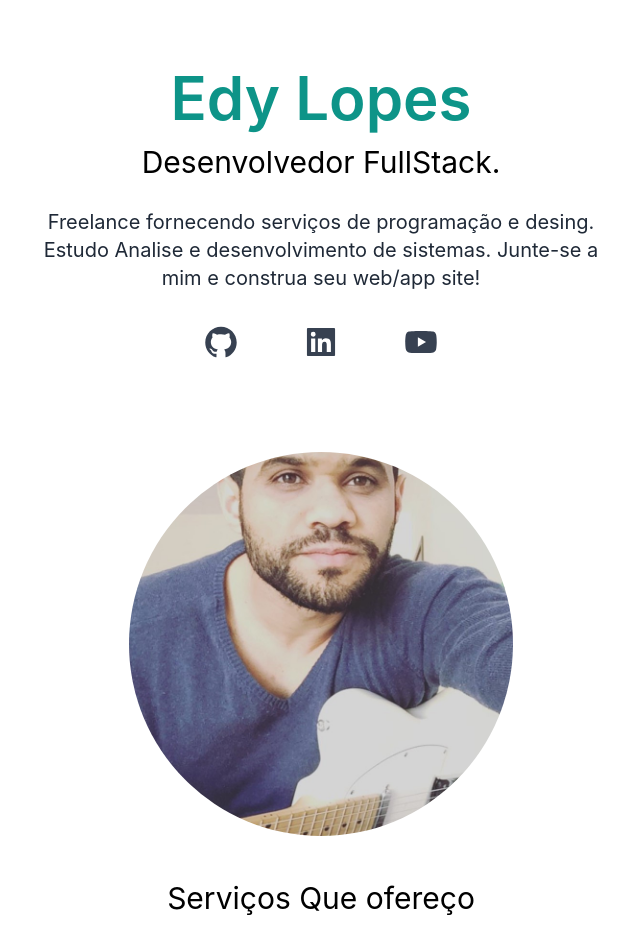
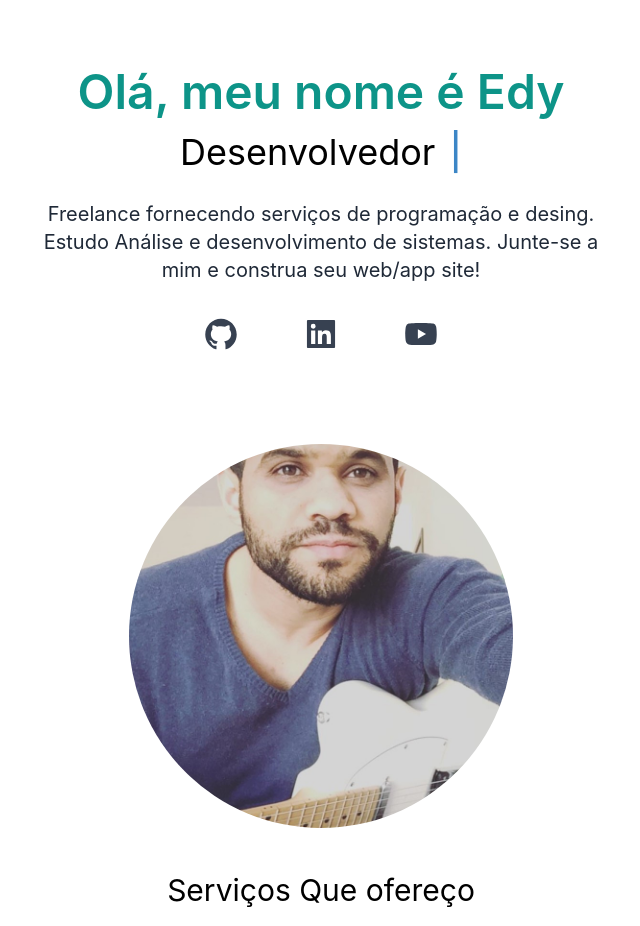
Before and after one commit to Edy-ux/react-portifolio-with-tailwind, a Next.js app: page / in a window 1280 px wide. Shown: the part 60-986 px from the top of the page, without its empty margins (319-959 px from the left). Built offline with nearby package versions, Linux system fonts and the light colour scheme.

Commit message:
feat: updated

```diff
--- a/src/components/Body.jsx
+++ b/src/components/Body.jsx
@@ -27,14 +27,14 @@ const Body = () => {
                     <p className="text-lg text-justify md:text-center py-2 leading-8 text-gray-800 dark:text-gray-200">
                         Desde o início da minha jornada como desenvolvedor
                         freelancer, já fiz trabalho remoto para{' '}
-                        <span className="text-teal-500">Agências </span>
+                        <span className="text-teal-500">agências </span>
                         consultado para{' '}
                         <span className="text-teal-500">startups </span>e
                         colaborei com pessoas talentosas para criar produtos
                         digitais tanto para uso comercial quanto para o
                         consumidor final.
                     </p>
-                    <p className="text-md py-2 leading-8 text-gray-800 dark:text-gray-200">
+                    <p className="md:text-center  text-base py-2 leading-8 text-gray-800 dark:text-gray-200">
                         Eu ofereço junto com meu time uma ampla gama de
                         serviços, incluindo design de marca e programação.
                     </p>
--- a/src/components/Header.jsx
+++ b/src/components/Header.jsx
@@ -1,7 +1,7 @@
 import { useState, useEffect, useRef } from 'react';
 import { BsFillMoonStarsFill } from 'react-icons/bs';
 import { useLocalStorage } from '@/hooks/useLocalStorage';
-import { AiFillGithub } from 'react-icons/ai';
+import { AiFillCode, AiFillGithub } from 'react-icons/ai';
 import useHandleScroll from '@/hooks/useHandleScroll';
 import Link from 'next/link';
 
@@ -17,12 +17,12 @@ const Header = ({ setDarkToggle }) => {
     return (
         <nav
             ref={navRef}
-            className={`md:px-40 px-4 transition-all duration-300 ease-in-out  shadow-sm dark:border-b dark:border-b-slate-800 fixed ${
+            className={`md:px-40 px-4 transition-all duration-500 ease-in-out  shadow-sm dark:border-b dark:border-b-slate-800 fixed ${
                 !navBarStyle.top ? 'top-0' : '-top-20'
             } z-10 h-16  py-10 flex justify-between items-center bg-white dark:bg-gray-900  dark:text-white w-full`}
         >
             <div className="flex items-center  justify-between gap-3 w-full">
-                <h1 className="font-burtons font-normal text-xl">
+                <h1 className="font-burtons font-normal text-xl flex items-center gap-3">
                     developerbyedy
                 </h1>
                 <ul className="flex items-center  gap-3">
--- a/src/components/Profile.jsx
+++ b/src/components/Profile.jsx
@@ -1,18 +1,33 @@
-import { AiFillLinkedin, AiFillYoutube, AiFillGithub } from 'react-icons/ai';
+import {
+    AiFillLinkedin,
+    AiFillYoutube,
+    AiFillGithub,
+    AiFillCode,
+} from 'react-icons/ai';
 import Image from 'next/image';
 import devedy from '../../public/avatar.png';
+import WriteMachine from './WriteMachine';
 const Profile = () => {
     return (
         <div className="text-center p-10 py-10">
-            <h2 className=" font-semibold text-5xl py-2 text-teal-600  dark:text-teal-400 md:text-6xl">
-                Edy Lopes
-            </h2>
-            <h3 className="text-2xl py-2 dark:text-white md:text-3xl">
-                Desenvolvedor FullStack.
-            </h3>
+            <div>
+                <h2 className=" font-semibold text-3xl py-2 text-teal-600  dark:text-teal-400 md:text-5xl">
+                    <WriteMachine
+                        description="Olá, meu nome é Edy"
+                        hiddenCursor
+                    />
+                </h2>
+                <h3 className="text-2xl py-2 dark:text-white md:text-4xl">
+                    <WriteMachine
+                        description="Desenvolvedor FullStack."
+                        delay={3450}
+                    />
+                </h3>
+            </div>
+
             <p className="text-md py-5 leading-8 text-gray-800 dark:text-gray-200 max-w-xl mx-auto md:text-xl">
                 Freelance fornecendo serviços de programação e desing. Estudo
-                Analise e desenvolvimento de sistemas. Junte-se a mim e construa
+                Análise e desenvolvimento de sistemas. Junte-se a mim e construa
                 seu web/app site!
             </p>
             <div className="text-4xl flex justify-center gap-16 py-3 text-gray-700">
--- /dev/null
+++ b/src/components/WriteMachine.jsx
@@ -0,0 +1,32 @@
+import { useState, useEffect } from 'react';
+
+const WriteMachine = ({ description, hiddenCursor, delay }) => {
+    const [text, setText] = useState('');
+    const [showCursor, setShowCursor] = useState(false);
+
+    const writerOnScreen = (text, i = 0) => {
+        if (i < text.length) {
+            setShowCursor(true);
+            setText(text.slice(0, i + 1));
+            setTimeout(() => writerOnScreen(text, i + 1), 200);
+        } else if (i >= text.length && hiddenCursor) {
+            setShowCursor(false);
+        }
+    };
+    useEffect(() => {
+        setTimeout(() => writerOnScreen(description), delay ?? 200);
+    }, []);
+
+    return (
+        <>
+            {text}
+            {showCursor && (
+                <span className="animate-animate-cursor text-xl md:text-4xl ml-1 font-medium">
+                    |
+                </span>
+            )}
+        </>
+    );
+};
+
+export default WriteMachine;
--- a/src/pages/Head.jsx
+++ b/src/pages/Head.jsx
@@ -5,26 +5,27 @@ const MyHead = () => {
         <>
             <Head>
                 <title>Portfólio — Ednei Lopes Add&#123; &#125;</title>
-                <meta name="title" content="Portfólio  —  Ednei Lopes" />
                 <meta
                     name="description"
                     content="Freelance fornecendo serviços de programação e desing. Estudo Análise e desenvolvimento de sistemas. Junte-se a mim e construa seu web/app site!"
                 />
 
                 {/* <!-- Open Graph / Facebook --> */}
+                <meta property="og:title" content="Portfólio  —  Ednei Lopes" />
                 <meta property="og:type" content="website" />
                 <meta
                     property="og:url"
-                    content="https://portifolio-edy-ux.vercel.app/"
+                    content="https://portifolio-edy-ux.vercel.app"
                 />
                 <meta property="og:title" content="Portfólio  —  Ednei Lopes" />
+
                 <meta
                     property="og:description"
-                    content="Freelance fornecendo serviços de programação e desing. Estudo Analise e desenvolvimento de sistemas. Junte-se a mim e construa seu web/app site!"
+                    content="Freelance fornecendo serviços de programação e desing. Estudo Análise e desenvolvimento de sistemas. Junte-se a mim e construa seu web/app site!"
                 />
                 <meta
                     property="og:image"
-                    content="https://github.com/Edy-ux/react-portifolio-with-tailwind/blob/master/public/metatagog.png"
+                    content="https://github.com/Edy-ux/react-portifolio-with-tailwind/blob/master/public/imagemetatag.png"
                 />
 
                 {/* <!-- Twitter --> */}
--- a/tailwind.config.js
+++ b/tailwind.config.js
@@ -12,6 +12,19 @@ module.exports = {
                 burtons: 'burtons',
                 poppins: ['Poppins', 'sans-serif'],
             },
+            keyframes: {
+                'animate-cursor': {
+                    '0%': {
+                        color: 'rgb(124 58 237)',
+                    },
+                    '100%': {
+                        color: 'rgb(19,184,173)',
+                    },
+                },
+            },
+            animation: {
+                'animate-cursor': 'animate-cursor .8s infinite',
+            },
         },
     },
     plugins: [],
```
Also changed, not shown: public/imagemetatag.png (added).
